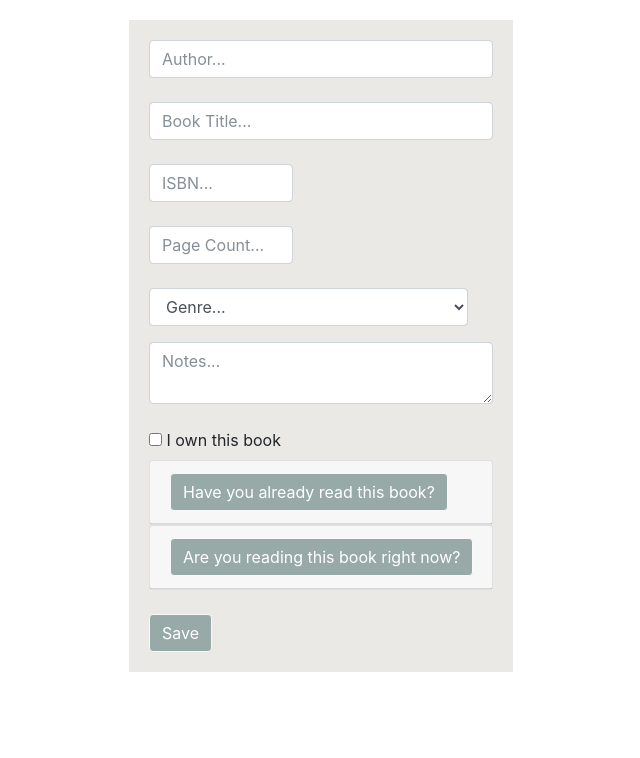
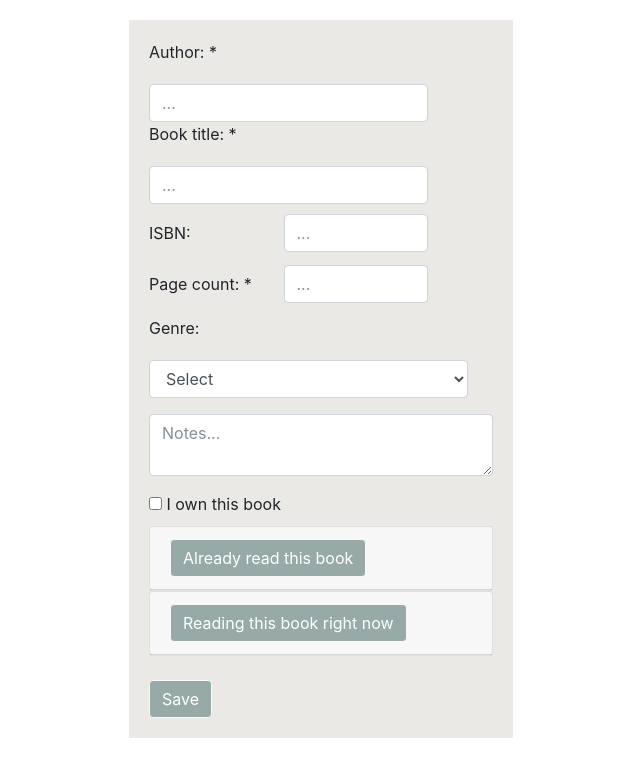
Before and after one commit to SigitaD/personal_library, a Flask app: page /new-book in a window 1280 px wide. Shown: the part 76-834 px from the top of the page, without its empty margins (319-959 px from the left). Before the commit the page ends 748 px from the top, so only its background shows below. Run offline with Flask 2, Linux system fonts and the light colour scheme; a user stored in the database is signed in; some libraries are stand-ins or nearby versions.

Commit message:
Finished add a new book

```diff
--- a/application.py
+++ b/application.py
@@ -149,6 +149,8 @@ def new_book():
         print('NEW BOOK | page_count: ' + str(page_count), flush=True)
         genre = request.form.get("genre")
         print('NEW BOOK | genre: ' + str(genre), flush=True)
+        if genre == "invalid":
+            return apology("must select genre", 403)
         notes = request.form.get("notes")
         print('NEW BOOK | notes: ' + str(notes), flush=True)
         belongingCheck = request.form.get("belongingCheck")
--- a/static/index.js
+++ b/static/index.js
@@ -43,3 +43,30 @@ $('#2stars').click(function(){
 $('#1stars').click(function(){
     $('#ratings').val('1');
 });
+
+// ISBN validation
+$(document).ready(function(){
+    function validate(e) {
+
+      var Reg = /^$|^(?:\d[\ |-]?){13}$/;
+      var isbn = document.getElementById('isbn');
+
+      if (Reg.test(isbn.value) == false) {
+        var invalid_isbn = document.createTextNode("Invalid ISBN");
+        var error_message = document.getElementById("error_message");
+        if (!error_message.firstChild) {
+            error_message.appendChild(invalid_isbn);
+        }
+        isbn.focus();
+        e.preventDefault(); // prevent the form sending
+      } else {
+        var error_message = document.getElementById("error_message");
+        if (error_message.firstChild) {
+            error_message.removeChild(error_message.firstChild)
+        }
+      }
+    }
+
+    //add event listener for form submission
+    document.getElementById('form').addEventListener('submit', validate);
+ });
--- a/static/style.css
+++ b/static/style.css
@@ -96,9 +96,39 @@ header {
   max-width: 30%;
 }
 
-#page-count,
-#isbn {
+#author, #title {
+  max-width: 81%;
+}
+
+#page-count, #isbn, #start_date, #finish_date, #dateReadingNow {
   max-width: 42%;
+}
+
+#notes, .form-check-label-book {
+  margin-bottom: 10px;
+}
+
+.labelNewBook {
+  display: inline-block;
+  width: 130px;
+  margin-bottom: 20px;
+}
+
+.labelNewBookDate {
+  display: inline-block;
+  width: 116px;
+  margin-bottom: 20px;
+}
+
+.form-control {
+  display: inline-block;
+}
+
+#error_message {
+  color: #7e372e;
+  font-size: small;
+  margin-left: 135px;
+  margin-bottom: 10px;
 }
 
 .item-a {
@@ -201,6 +231,8 @@ header {
 
 #my_rating {
   display: inline-block;
+  width: 116px;
+  margin-bottom: 0 !important;
 }
 
 #quote_sign_small {
@@ -208,10 +240,10 @@ header {
 }
 
 .rating {
-  margin: 0 auto 1em;
   font-size: 35px;
   overflow: hidden;
   display: inline-block;
+  direction: rtl;
 }
 
 .rating input {
--- a/static/style.scss
+++ b/static/style.scss
@@ -116,10 +116,41 @@ header {
     max-width: 30%;
 }
 
-#page-count,
-#isbn {
+#author, #title {
+    max-width: 81%;
+}
+
+#page-count, #isbn, #start_date, #finish_date, #dateReadingNow {
     max-width: 42%;
 }
+
+#notes, .form-check-label-book {
+    margin-bottom: 10px;
+}
+
+.labelNewBook {
+    display: inline-block;
+    width: 130px;
+    margin-bottom: 20px;
+}
+
+.labelNewBookDate {
+    display: inline-block;
+    width: 116px;
+    margin-bottom: 20px;
+}
+
+.form-control {
+    display: inline-block;
+}
+
+#error_message {
+    color: #7e372e;
+    font-size: small;
+    margin-left: 135px;
+    margin-bottom: 10px;
+}
+
 // ~~~~~~~~~~~~~~~~~~~~~~~~~~~~~~~~~~~~~~~~~~~~~~~~~~~~~~~~~~~~~~~~~~~~~~~~~~~~
 
 
@@ -236,6 +267,8 @@ header {
 
 #my_rating {
     display: inline-block;
+    width: 116px;
+    margin-bottom: 0 !important;
 }
 
 #quote_sign_small {
@@ -243,10 +276,10 @@ header {
 }
 
 .rating {
-    margin: 0 auto 1em;
     font-size: 35px;
     overflow: hidden;
     display: inline-block;
+    direction: rtl
 }
 .rating input {
     float: right;
--- a/templates/new-book.html
+++ b/templates/new-book.html
@@ -3,18 +3,24 @@
 {% block main %}
 <div class="container_new_book">
     <form id="form" autocomplete="off" action="/new-book" method="post">
-        <input class="form-control" type="text" name="author" id="author" placeholder="Author..." required="required" maxlength="666">
+        <label class="labelNewBook" for="author">Author: *</label>
+        <input class="form-control" type="text" name="author" id="author" placeholder="..." required="required" maxlength="666">
         <br>
-        <input class="form-control" type="text" name="title" id="title" placeholder="Book Title..." required="required" maxlength="4805">
+        <label class="labelNewBook" for="title">Book title: *</label>
+        <input class="form-control" type="text" name="title" id="title" placeholder="..." required="required" maxlength="4805">
         <br>
-        <input class="form-control" type="text" name="ISBN" id="isbn" placeholder="ISBN..." maxlength="17" pattern="[0-9]+([-][0-9]+)?">
+        <p class="error_form" id="error_message"></p>
+        <label class="labelNewBook" for="ISBN">ISBN: </label>
+        <input class="form-control" type="text" name="ISBN" id="isbn" placeholder="...">
         <br>
+        <label class="labelNewBook" for="page_count">Page count: *</label>
         <input class="form-control" type="number" min="1" max="11000" name="page_count" id="page-count"
-            placeholder="Page Count..." required="required">
+            placeholder="..." required="required">
         <br>
-        <p class="form-group">
-            <select id="inputGenre" class="form-control" name="genre" required="required">
-                <option selected disabled value="invalid">Genre...</option>
+        <label class="labelNewBook" for="genre">Genre: </label>
+        <p class="form-group" required="required">
+            <select id="inputGenre" class="form-control" name="genre">
+                <option selected disabled value="invalid">Select</option>
                 <option>Adventure</option>
                 <option>Children's</option>
                 <option>Cooking</option>
@@ -45,14 +51,16 @@
               <div class="card-header" id="headingOne">
                 <h5 class="mb-0">
                   <button type="button" class="btn btn-light" data-toggle="collapse" data-target="#collapseOne" aria-expanded="false" aria-controls="collapseOne" onclick="ClearFieldsTwo();">
-                    Have you already read this book?
+                    Already read this book
                   </button>
                 </h5>
               </div>
               <div id="collapseOne" class="collapse" aria-labelledby="headingOne" data-parent="#accordion">
                 <div class="card-body">
+                    <label class="labelNewBookDate" for="start_date">Started</label>
                     <input class="form-control" type="date" name="start_date" id="start_date" placeholder="Started">
                     <br>
+                    <label class="labelNewBookDate" for="finish_date">Finished</label>
                     <input class="form-control" type="date" name="finish_date" id="finish_date"
                         placeholder="Finished">
                         <br>
@@ -73,12 +81,13 @@
               <div class="card-header" id="headingTwo">
                 <h5 class="mb-0">
                   <button type="button" class="btn collapsed btn-light" id="btnTwo" data-toggle="collapse" data-target="#collapseTwo" aria-expanded="false" aria-controls="collapseTwo" onclick="ClearFieldsOne();">
-                    Are you reading this book right now?
+                    Reading this book right now
                   </button>
                 </h5>
               </div>
               <div id="collapseTwo" class="collapse" aria-labelledby="headingTwo" data-parent="#accordion">
                 <div class="card-body">
+                    <label class="labelNewBookDate" for="start_date">Started</label>
                     <input class="form-control" type="date" name="dateReadingNow" id="dateReadingNow" placeholder="Started" value="">
                 </div>
               </div>
```
Also changed, not shown: books.db, 1 other file.
